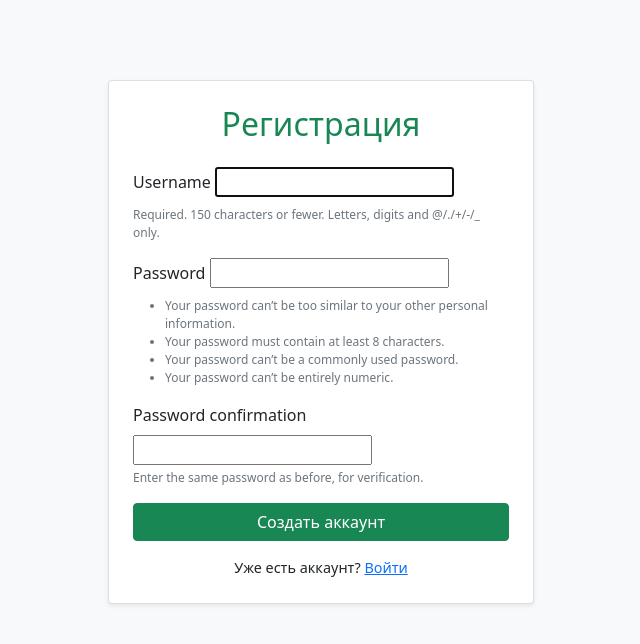
After one commit to alexeyhenke/TaskManager, a Django app: page /register/ in a window 1280 px wide. The commit adds this page. Shown: the top 644 px of the page, without its empty margins (319-959 px from the left). Run offline with Django 5.2, Linux system fonts and the light colour scheme.

Commit message:
[tasks] add login.html, logout, register.html

```diff
--- a/config/settings.py
+++ b/config/settings.py
@@ -116,3 +116,7 @@ USE_TZ = True
 # https://docs.djangoproject.com/en/6.0/howto/static-files/
 
 STATIC_URL = 'static/'
+# После успешного входа перенаправлять пользователя на главную страницу
+LOGIN_REDIRECT_URL = '/'
+# Куда отправлять пользователя после выхода из системы
+LOGOUT_REDIRECT_URL = '/login/'
--- a/config/urls.py
+++ b/config/urls.py
@@ -15,10 +15,12 @@ Including another URLconf
     2. Add a URL to urlpatterns:  path('blog/', include('blog.urls'))
 """
 from django.contrib import admin
-from django.urls import path
-from tasks.views import index
+from django.urls import path, include
+from tasks.views import index, register # Добавили импорт register
 
 urlpatterns = [
     path('admin/', admin.site.urls),
+    path('register/', register), # Добавили путь для регистрации
+    path('', include('django.contrib.auth.urls')),
     path('', index),
 ]
--- /dev/null
+++ b/tasks/templates/registration/register.html
@@ -0,0 +1,44 @@
+<!DOCTYPE html>
+<html lang="ru">
+<head>
+    <meta charset="UTF-8">
+    <title>Регистрация нового пользователя</title>
+    <link href="https://cdn.jsdelivr.net/npm/bootstrap@5.0.2/dist/css/bootstrap.min.css" rel="stylesheet" integrity="sha384-EVSTQN3/azprG1Anm3QDgpJLIm9Nao0Yz1ztcQTwFspd3yD65VohhpuuCOmLASjC" crossorigin="anonymous">
+</head>
+<body class="bg-light">
+    <div class="container" style="max-width: 450px; margin-top: 80px;">
+        <div class="card shadow-sm p-4 bg-white rounded">
+            <h2 class="text-center mb-4 text-success">Регистрация</h2>
+
+            <form method="POST" action="">
+                {% csrf_token %}
+
+                <!-- Django сам сгенерирует поля формы (Логин, Пароль, Подтверждение) -->
+                <!-- Мы добавляем Bootstrap-класс form-control через специальный тег -->
+                {% for field in form %}
+                    <div class="mb-3">
+                        <label class="form-label">{{ field.label }}</label>
+                        {{ field }}
+                        <!-- Вывод подсказок (например, требования к паролю) -->
+                        {% if field.help_text %}
+                            <div class="form-text text-muted" style="font-size: 0.75rem;">
+                                {{ field.help_text|safe }}
+                            </div>
+                        {% endif %}
+                        <!-- Вывод ошибок для конкретного поля -->
+                        {% for error in field.errors %}
+                            <div class="text-danger" style="font-size: 0.8rem;">{{ error }}</div>
+                        {% endfor %}
+                    </div>
+                {% endfor %}
+
+                <button type="submit" class="btn btn-success w-100 mb-3">Создать аккаунт</button>
+            </form>
+
+            <div class="text-center" style="font-size: 0.9rem;">
+                Уже есть аккаунт? <a href="/login/">Войти</a>
+            </div>
+        </div>
+    </div>
+</body>
+</html>
--- a/tasks/views.py
+++ b/tasks/views.py
@@ -3,6 +3,9 @@
 from django.shortcuts import render, redirect
 from django.contrib.auth.decorators import login_required  # Импортируем защиту
 from .models import Task
+from django.contrib.auth.forms import UserCreationForm # Импортируем готовую форму
+from django.contrib.auth import login # Функция для автоматического входа после регистрации
+
 
 
 @login_required(login_url='/login/')  # Если пользователь не вошел, его кинет на /login/
@@ -44,3 +47,20 @@ def index(request):
         'active_count': active_count
     }
     return render(request, 'tasks/index.html', context)
+
+
+def register(request):
+    if request.method == 'POST':
+        form = UserCreationForm(request.POST)
+        if form.is_valid():
+            # Сохраняем нового пользователя в базу данных
+            user = form.save()
+            # Автоматически логиним пользователя, чтобы ему не нужно было входить заново
+            login(request, user)
+            # Перенаправляем на главную страницу
+            return redirect('/')
+    else:
+        # Если пользователь просто открыл страницу — показываем пустую форму
+        form = UserCreationForm()
+
+    return render(request, 'registration/register.html', {'form': form})
```
Also changed, not shown: tasks/templates/registration/login.html (added, +42 -0 lines), tasks/templates/tasks/index.html (+11 -0 lines).
